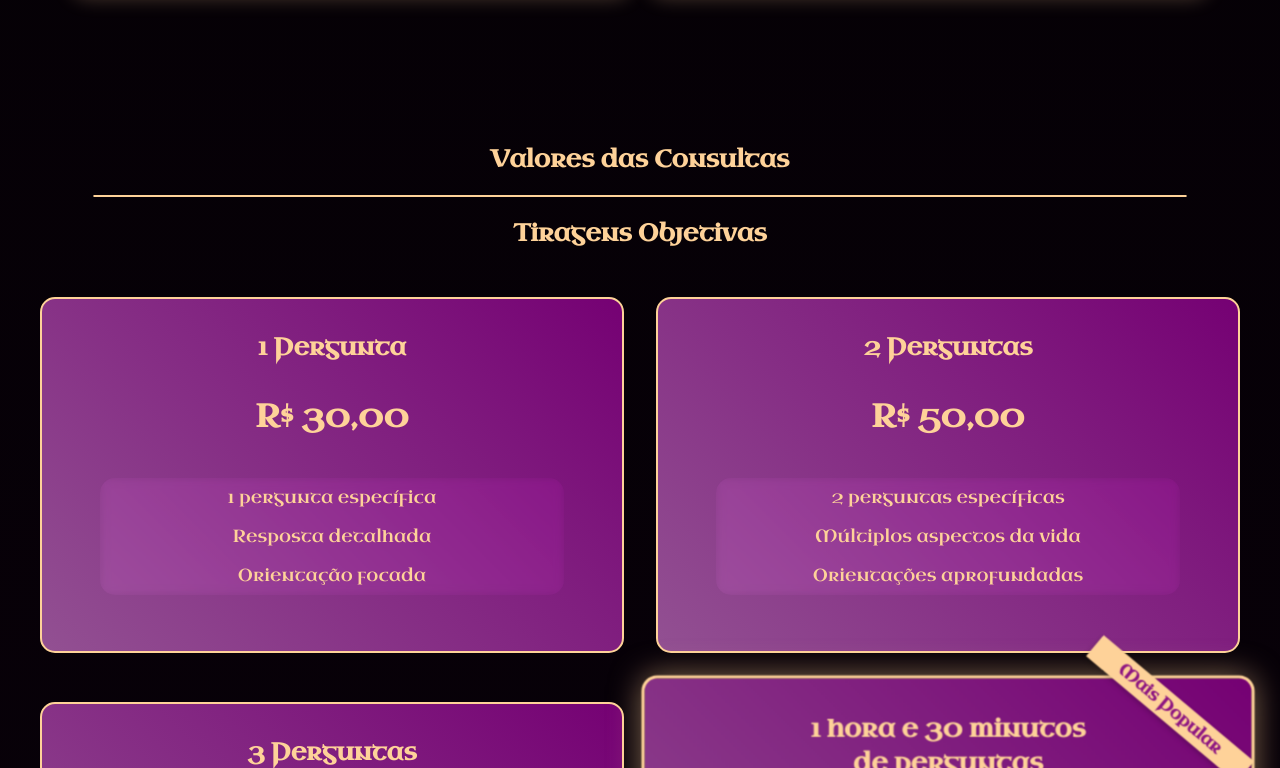
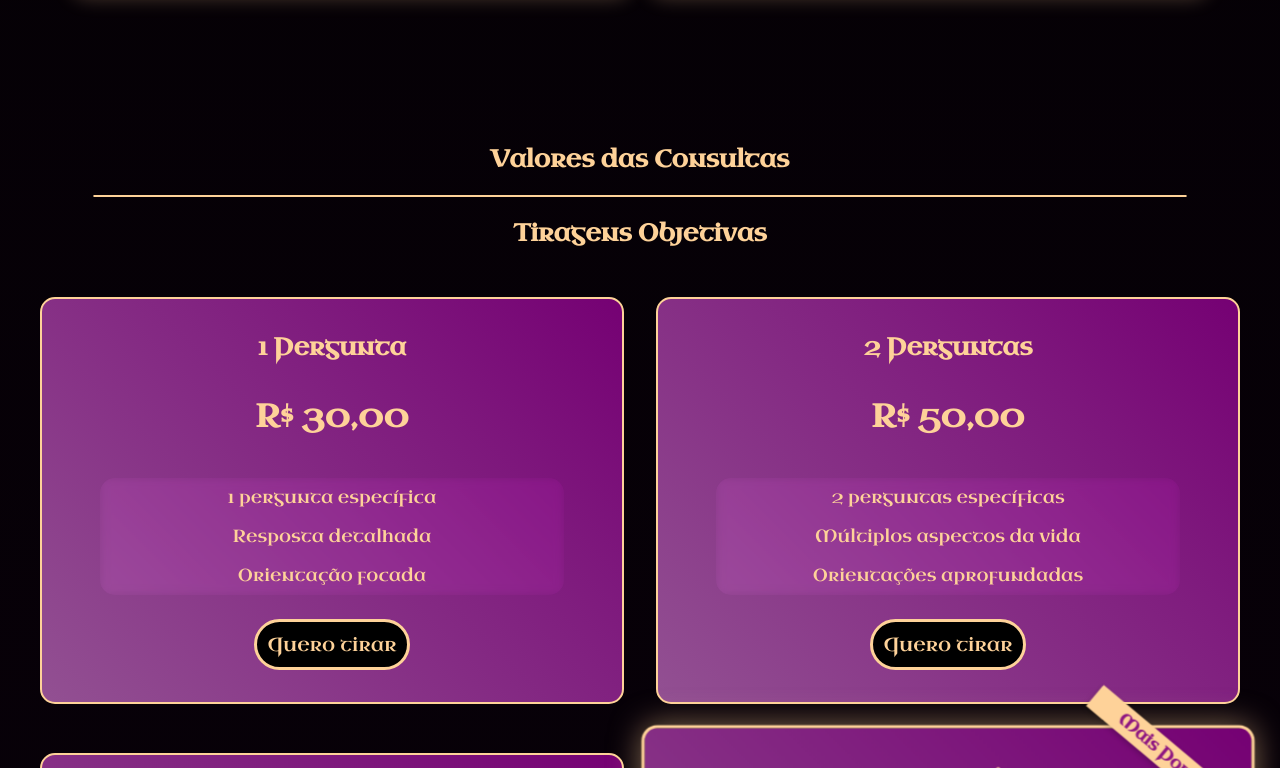
Before and after one commit to Gutsnow/Tarot-Mystic, a plain HTML site: page index.html in a window 1280 px wide. Shown: the part 2032-2800 px from the top of the page. Drawn offline with Linux system fonts and the light colour scheme.

Commit message:
Commit: 2.0 - Adicionando os botões com os comandos do whatsapp.

```diff
--- a/index.html
+++ b/index.html
@@ -4,15 +4,15 @@
     <meta charset="UTF-8">
     <meta name="viewport" content="width=device-width, initial-scale=1.0">
     <meta name="description" content="Obtenha insights sobre amor, carreira, futuro e siga seu caminho com clareza.">
-    <meta property="og:title" content="Tarot Mystic" />
-<meta property="og:description" content="Use Tarot Mystic para obter clareza no amor, carreira e vida." />
+    <meta property="og:title" content="Tarot Desmystic" />
+<meta property="og:description" content="Use Tarot Desmystic para obter clareza no amor, carreira e vida." />
 <meta property="og:image" content="https://tarot-mystic.vercel.app/images/icon.png" />
 <meta property="og:url" content="https://tarot-mystic.vercel.app/" />
 <meta property="og:type" content="website" />
 
     <link rel="icon" href="./images/icon.png" type="image/png">
     <link rel="stylesheet" href="./styles.css">
-    <title>Tarot Mystic</title>
+    <title>Tarot Desmystic</title>
 </head>
 <body>
     <!-- Header -->
@@ -29,7 +29,7 @@
 
     <main>
         <div id="letreiro-header">
-            <h1>Tarot Mystic</h1>
+            <h1>Tarot Desmystic</h1>
             <p>Descubra seu destino e encontre respostas</p>
         </div>
     <!-- Página Inicial -->
@@ -107,6 +107,7 @@
                     <li>Resposta detalhada</li>
                     <li>Orientação focada</li>
                 </ul>
+                <a href="https://api.whatsapp.com/send?phone=5519981832803&text=Ol%C3%A1,%20eu%20vim%20atrav%C3%A9s%20do%20seu%20site%20e%20gostaria%20de%20fazer%20a%20tiragem%20de%20(1%20Pegunta)!" class="button-value">Quero tirar</a>
             </div>
 
             <div class="valor-item">
@@ -117,6 +118,7 @@
                     <li>Múltiplos aspectos da vida</li>
                     <li>Orientações aprofundadas</li>
                 </ul>
+                <a href="https://api.whatsapp.com/send?phone=5519981832803&text=Ol%C3%A1,%20eu%20vim%20atrav%C3%A9s%20do%20seu%20site%20e%20gostaria%20de%20fazer%20a%20tiragem%20de%20(2%20Pegunta)!" class="button-value">Quero tirar</a>
             </div>
 
             <div class="valor-item">
@@ -127,6 +129,7 @@
                     <li>Múltiplos aspectos da vida</li>
                     <li>Orientações aprofundadas</li>
                 </ul>
+                <a href="https://api.whatsapp.com/send?phone=5519981832803&text=Ol%C3%A1,%20eu%20vim%20atrav%C3%A9s%20do%20seu%20site%20e%20gostaria%20de%20fazer%20a%20tiragem%20de%20(3%20Pegunta)!" class="button-value">Quero tirar</a>
             </div>
 
             <div class="valor-item destaque">
@@ -138,6 +141,7 @@
                     <li>Múltiplos aspectos da vida</li>
                     <li>Orientações aprofundadas</li>
                 </ul>
+                <a href="https://api.whatsapp.com/send?phone=5519981832803&text=Ol%C3%A1,%20eu%20vim%20atrav%C3%A9s%20do%20seu%20site%20e%20gostaria%20de%20fazer%20a%20tiragem%20de%20(1%20hora%20e%2030mins%20de%20Peguntas)!" class="button-value">Quero tirar</a>
             </div>
         </div>
 
@@ -238,7 +242,7 @@
 
     <!-- Footer -->
     <footer>
-        <p>2025 Tarot Mystic.</p>
+        <p>2025 Tarot Desmystic.</p>
     </footer>
 </main>
 
--- a/styles.css
+++ b/styles.css
@@ -250,6 +250,15 @@ margin-top: 30px;
     background: linear-gradient(45deg, rgba(130, 1, 128, 0.8), rgba(162, 89, 162, 1));
     transform: translateY(-2px);
     box-shadow: 0 5px 15px rgba(254, 210, 153, 0.5);
+}
+
+.button-value{
+    border: 3px solid rgba(254, 210, 153, 1);
+    border-radius: 30px;
+    background-color: rgb(0, 0, 0);
+    font-size: larger;
+    padding: 10px;
+
 }
 
 /* Seção Sobre */
```
